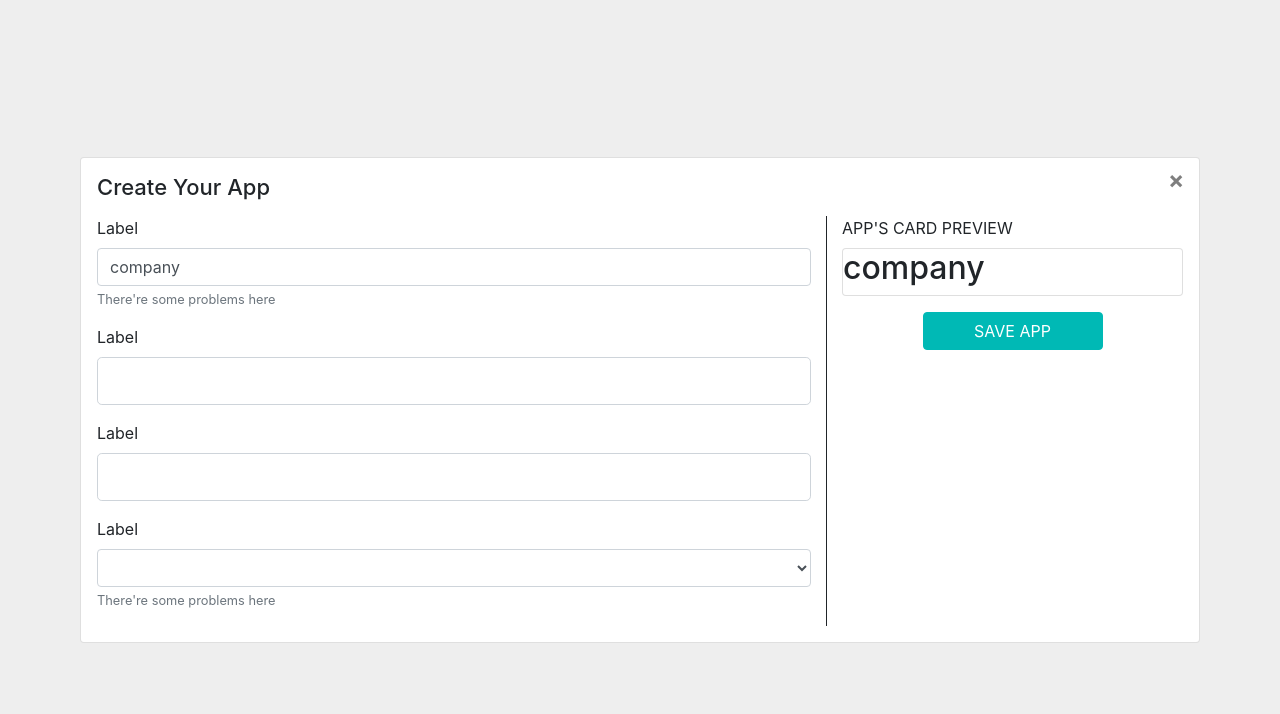
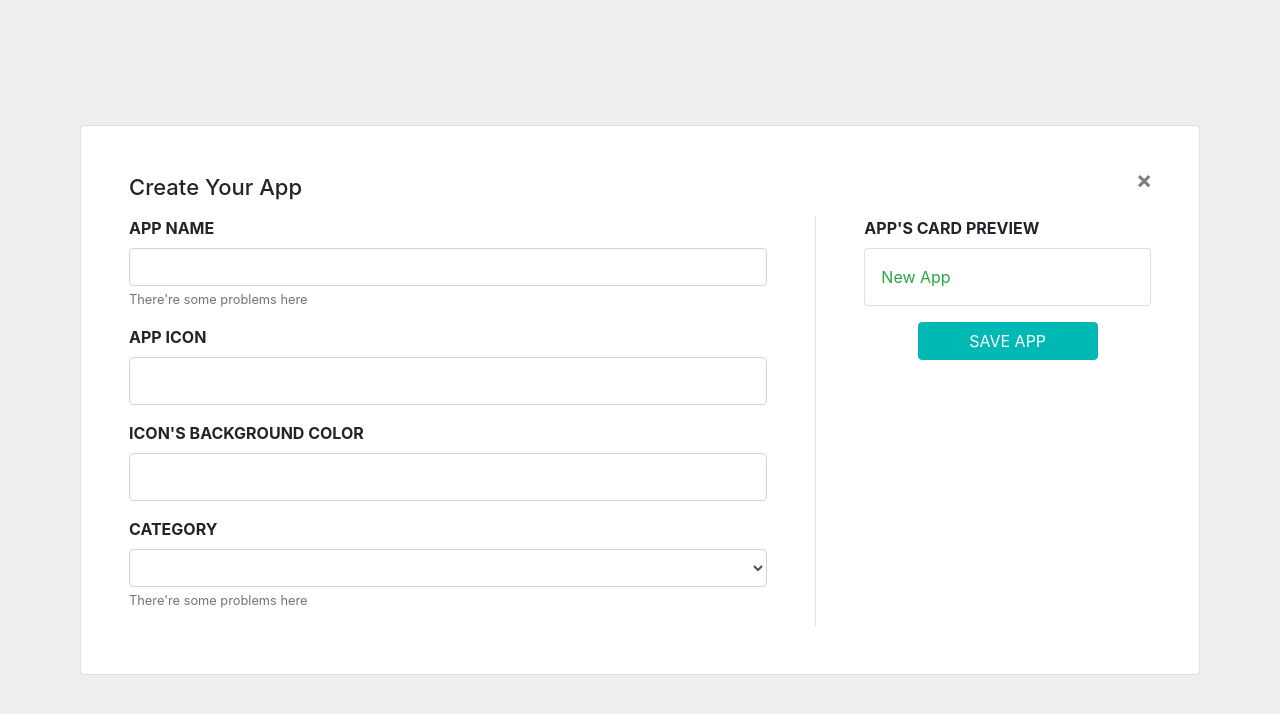
Before and after one commit to aloysioVentura/CardCreateApp, a Vue app in the folder cardcreateapp/: page /create in a window 1280 px wide. Shown: the top 714 px of the page. Built offline with nearby package versions, Linux system fonts and the light colour scheme.

Commit message:
acertando estilos e melhorando componentes de input

```diff
--- a/cardcreateapp/src/components/CardPreview.vue
+++ b/cardcreateapp/src/components/CardPreview.vue
@@ -1,11 +1,12 @@
 <template>
   <div class="app-card-container text-left">
     <label>APP'S CARD PREVIEW</label>
-    <div class="card">
-      <h2>{{ name }}</h2>
+    <div class="card p-3">
+    <strong>{{ name }}</strong>
       <div class="text-muted">
         {{ category }}
       </div>
+      <div class="text-success">New App</div>
       </div>
   </div>
 </template>
--- a/cardcreateapp/src/components/Create.vue
+++ b/cardcreateapp/src/components/Create.vue
@@ -1,23 +1,23 @@
 <template>
-  <div class="card p-3 app-card-create">
+  <div class="card p-5 app-card-create">
     <div class="row">
       <div class="col-10">
         <h1 class="mb-3">Create Your App</h1>
       </div>
       <div class="col-2">
-        <a href="#" class="close" @click.stop="finish">
+        <a href="#" class="close" @click.stop="cancel">
           <span>&times;</span>
         </a>
       </div>
     </div>
     <div class="row">
-      <div class="col-12 col-sm-8">
-        <InputText v-model="name"></InputText>
-        <InputFile></InputFile>
-        <InputColor></InputColor>
-        <InputSelect v-model="category" :options="categories"></InputSelect>
+      <div class="col-12 col-sm-6 col-lg-8 pr-sm-5">
+        <InputText v-model="name" :label="'app name'"></InputText>
+        <InputFile :label="'app icon'"></InputFile>
+        <InputColor :label="'icon\'s background color'"></InputColor>
+        <InputSelect v-model="category" :label="'category'" :options="categories"></InputSelect>
       </div>
-      <div class="col-12 col-sm-4 text-center app-card-preview-container">
+      <div class="col-12 col-sm-6 col-lg-4 pl-sm-5 text-center app-card-preview-container pt-3 pt-sm-0">
         <CardPreview></CardPreview>
         <button class="btn btn-primary mt-3 app-btn-create" @click="finish">SAVE APP</button>
       </div>
@@ -33,6 +33,16 @@ import InputColor from './inputs/InputColor.vue'
 import CardPreview from './CardPreview.vue'
 export default {
   methods: {
+    cancel () {
+      this.$bvModal.msgBoxConfirm('Do you really want to close? all your changes will be lost...', { okTitle: 'YES',
+        cancelTitle: 'NO',
+        size: 'sm' })
+        .then(result => {
+          if (result) {
+            this.$router.push({ path: '/' })
+          }
+        })
+    },
     finish () {
       this.$router.push({ path: '/success' })
     }
@@ -95,7 +105,7 @@ h1 {
   width: 100%;
 }
 .app-card-preview-container {
-  border-top: solid 1px;
+  border-top: 1px solid rgba(0, 0, 0, 0.125);
 }
 @media (min-width: 576px) {
   .app-card-create {
@@ -110,7 +120,7 @@ h1 {
   }
   .app-card-preview-container {
     border-top: none;
-    border-left: solid 1px;
+    border-left: 1px solid rgba(0, 0, 0, 0.125);
   }
 }
 </style>
--- a/cardcreateapp/src/components/Welcome.vue
+++ b/cardcreateapp/src/components/Welcome.vue
@@ -1,6 +1,6 @@
 <template>
 <div class="text-center">
-<h1>Let's create your app card!</h1>
+<h1>Let's create your app!</h1>
 <router-link tag="button" class="btn btn-primary" to="/create">Begin!</router-link>
     </div>
 </template>
--- a/cardcreateapp/src/components/inputs/InputColor.vue
+++ b/cardcreateapp/src/components/inputs/InputColor.vue
@@ -1,6 +1,6 @@
 <template>
     <div class="form-group">
-          <label>Label</label>
+          <label>{{label}}</label>
           <div class="color-picker form-control form-control-lg">
 
         </div>
@@ -9,6 +9,6 @@
 
 <script>
 export default {
-
+  props: ['label']
 }
 </script>
--- a/cardcreateapp/src/components/inputs/InputFile.vue
+++ b/cardcreateapp/src/components/inputs/InputFile.vue
@@ -1,6 +1,6 @@
 <template>
     <div class="form-group">
-          <label>Label</label>
+          <label>{{label}}</label>
           <div class="color-picker form-control form-control-lg">
 
         </div>
@@ -9,6 +9,6 @@
 
 <script>
 export default {
-
+  props: ['label']
 }
 </script>
--- a/cardcreateapp/src/components/inputs/InputSelect.vue
+++ b/cardcreateapp/src/components/inputs/InputSelect.vue
@@ -1,6 +1,6 @@
 <template>
     <div class="form-group">
-        <label>Label</label>
+        <label>{{label}}</label>
         <select @input="changed($event.target.value)" :value="value" class="form-control">
             <option v-for="option in options" v-bind:key="option">{{option}}</option>
         </select>
@@ -9,10 +9,9 @@
 </template>
 <script>
 export default {
-  props: ['value', 'options'],
+  props: ['value', 'options', 'label'],
   methods: {
     changed (value) {
-      console.log('this.value')
       this.$emit('input', value)
     }
   }
--- a/cardcreateapp/src/components/inputs/InputText.vue
+++ b/cardcreateapp/src/components/inputs/InputText.vue
@@ -1,16 +1,15 @@
 <template>
     <div class="form-group">
-        <label>Label</label>
+        <label>{{label}}</label>
         <input type="text" @input="changed($event.target.value)" :value="value" class="form-control"/>
         <small class="form-text text-muted">There're some problems here</small>
     </div>
 </template>
 <script>
 export default {
-  props: ['value'],
+  props: ['value', 'label'],
   methods: {
     changed (value) {
-      console.log('this.value')
       this.$emit('input', value)
     }
   }
--- a/cardcreateapp/src/custom.scss
+++ b/cardcreateapp/src/custom.scss
@@ -3,3 +3,10 @@ $primary: $teal;
 $body-bg: #eeeeee;
 @import 'node_modules/bootstrap/scss/bootstrap';
 @import 'node_modules/bootstrap-vue/src/index.scss';
+
+
+
+label{
+    font-weight: bold;
+    text-transform: uppercase;
+}
--- a/cardcreateapp/src/store/store.js
+++ b/cardcreateapp/src/store/store.js
@@ -6,9 +6,9 @@ Vue.use(Vuex)
 export const store = new Vuex.Store({
   state: {
     newApp: {
-      name: 'company',
+      name: '',
       category: '',
-      logo: undefined,
+      logo: {},
       color: ''
     },
     apps: []
```
